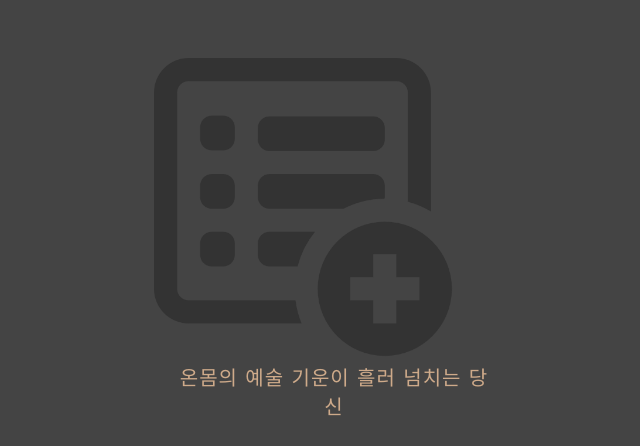
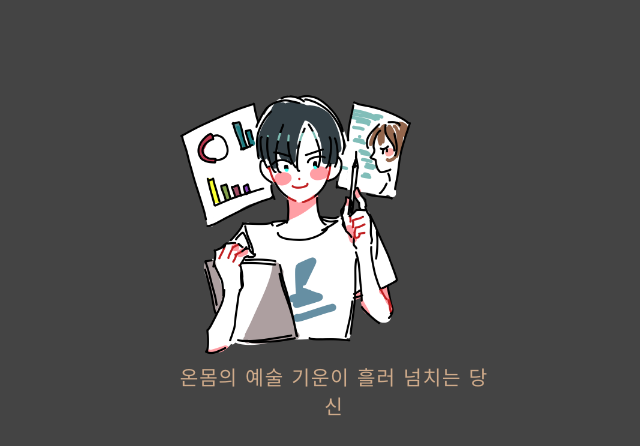
Before and after one commit to HyojaeKwon-GIST20/frontEnd_GistnewsMBTI, a plain HTML site: page answer-designer/answerDesigner.html in a window 1280 px wide. Shown: the part 100-546 px from the top of the page, without its empty margins (306-946 px from the left). Drawn offline with Linux system fonts and the light colour scheme; files that its build step writes are made by us from their sources; a web font is replaced by a local one.

Commit message:
Add files via upload

```diff
--- a/answer-designer/answerDesigner.html
+++ b/answer-designer/answerDesigner.html
@@ -12,6 +12,7 @@
         @import url('https://fonts.googleapis.com/css2?family=Single+Day&display=swap');
     </style>
     <meta charset="utf-8">
+    <meta name="viewport" content="width=device-width, initial-scale=1.0">
 
 </head>
 
@@ -29,7 +30,7 @@
     </header>
     <div class="result-wrap">
         <div class="result-pic">
-            <img src="list.png" id="pic-top" alt="editor">
+            <img src="designer.png" id="pic-top" alt="editor">
         </div>
         <div class="result-container">
             <div class="sub-title">
```
Also changed, not shown: answer-designer/designer.png (added).
